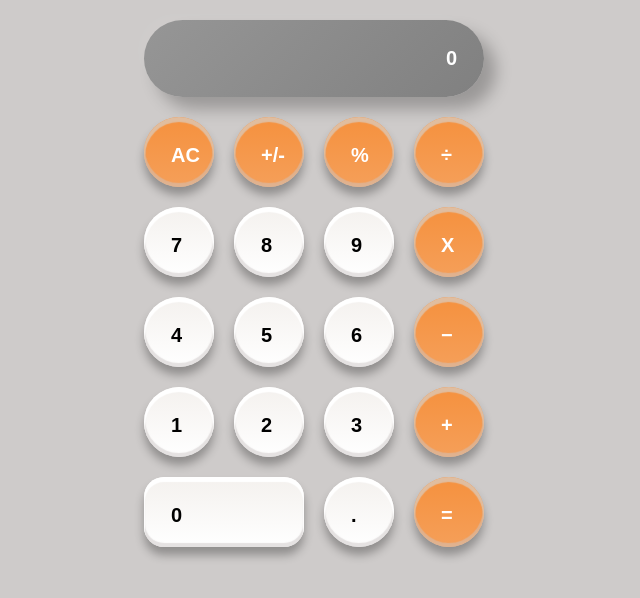
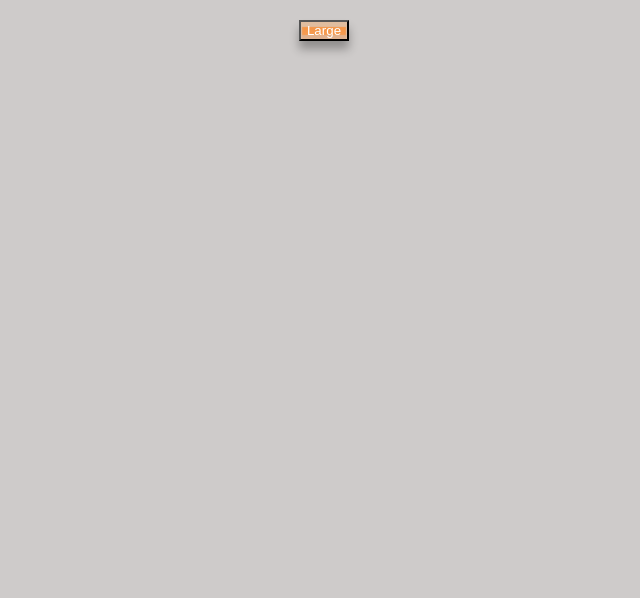
Before and after one commit to guillainbisimwa/React-calculator, a React (Create React App) app: page / in a window 1280 px wide. Shown: the top 598 px of the page, without its empty margins (316-956 px from the left). Built offline with nearby package versions, Linux system fonts and the light colour scheme.

Commit message:
Install Material-ui packages

```diff
--- a/package.json
+++ b/package.json
@@ -3,6 +3,9 @@
   "version": "0.1.0",
   "private": true,
   "dependencies": {
+    "@material-ui/core": "^4.11.3",
+    "@material-ui/icons": "^4.11.2",
+    "@material-ui/system": "^4.11.3",
     "@testing-library/jest-dom": "^5.11.4",
     "@testing-library/react": "^11.1.0",
     "@testing-library/user-event": "^12.1.10",
--- a/src/Routes.js
+++ b/src/Routes.js
@@ -1,8 +1,8 @@
 import React from 'react';
 import { BrowserRouter, Switch, Route } from 'react-router-dom';
-import Home from 'screens/Home';
-import Calculator from 'screens/Calculator';
-import Quote from 'screens/Quote';
+import Home from './screens/Home';
+import Calculator from './screens/Calculator';
+import Quote from './screens/Quote';
 
 const Routes = () => (
     <BrowserRouter>
--- a/src/index.js
+++ b/src/index.js
@@ -1,15 +1,11 @@
 import React from 'react';
 import ReactDOM from 'react-dom';
-import App from './components/App';
+import Routes from './Routes';
 import './index.css';
 
-const Calculator = () => (
-    <App />
+ReactDOM.render(
+  <React.StrictMode>
+    <Routes />
+  </React.StrictMode>,
+  document.getElementById('root'),
 );
-
-// ========================================
-
-ReactDOM.render(
-    <Calculator />,
-    document.getElementById('root'),
-);
--- a/src/screens/Calculator.js
+++ b/src/screens/Calculator.js
@@ -1,3 +1,5 @@
-const Calculator = () => { };
+import App from '../components/App';
+
+const Calculator = () => <App />;
 
 export default Calculator;
--- a/src/screens/Home.js
+++ b/src/screens/Home.js
@@ -1,3 +1,5 @@
-const Home = () => { };
+const Home = () => (
+      <button className="btn btn-primary btn-lg">Large</button>
+);
 
 export default Home;
--- a/src/screens/Quote.js
+++ b/src/screens/Quote.js
@@ -1,3 +1,3 @@
-const Quote = () => { };
+const Quote = () => <div>Quote</div>;
 
 export default Quote;
```
Also changed, not shown: 1 other file (tests, documents, lock files or other folders).
